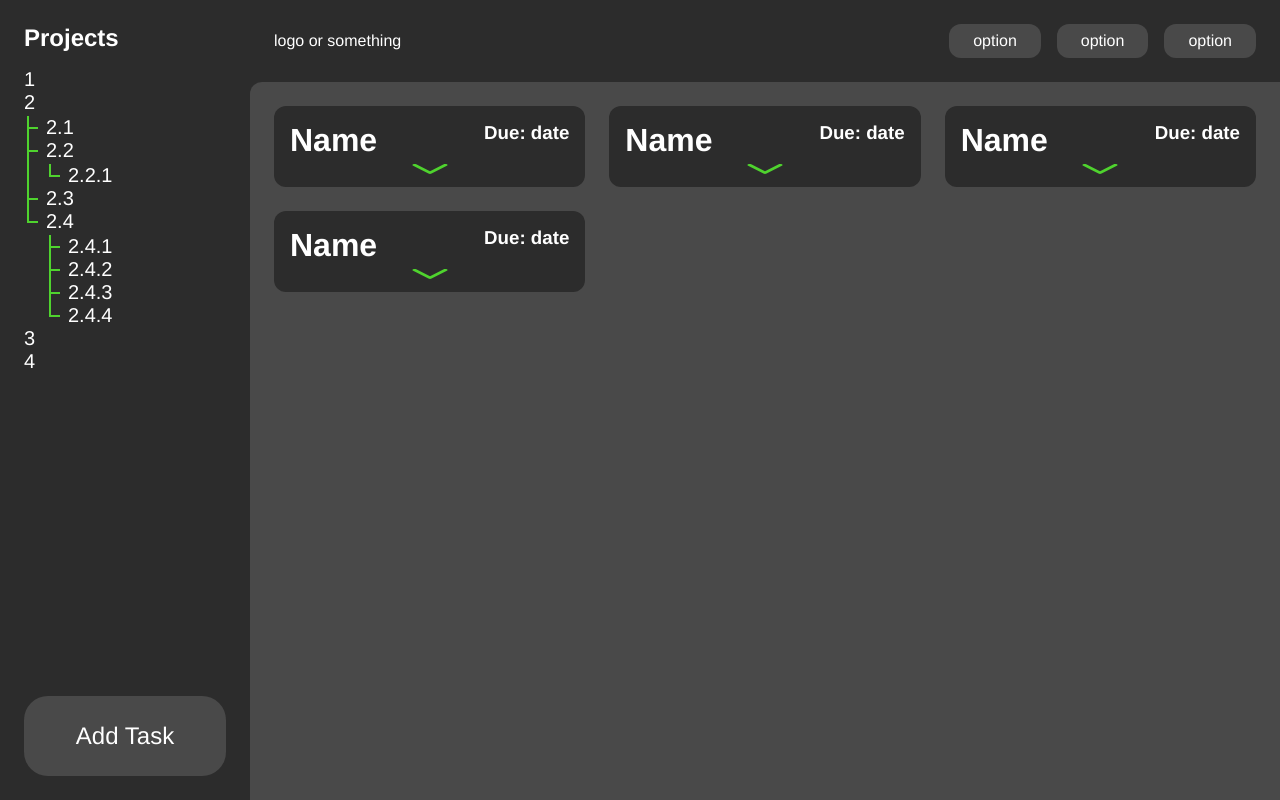
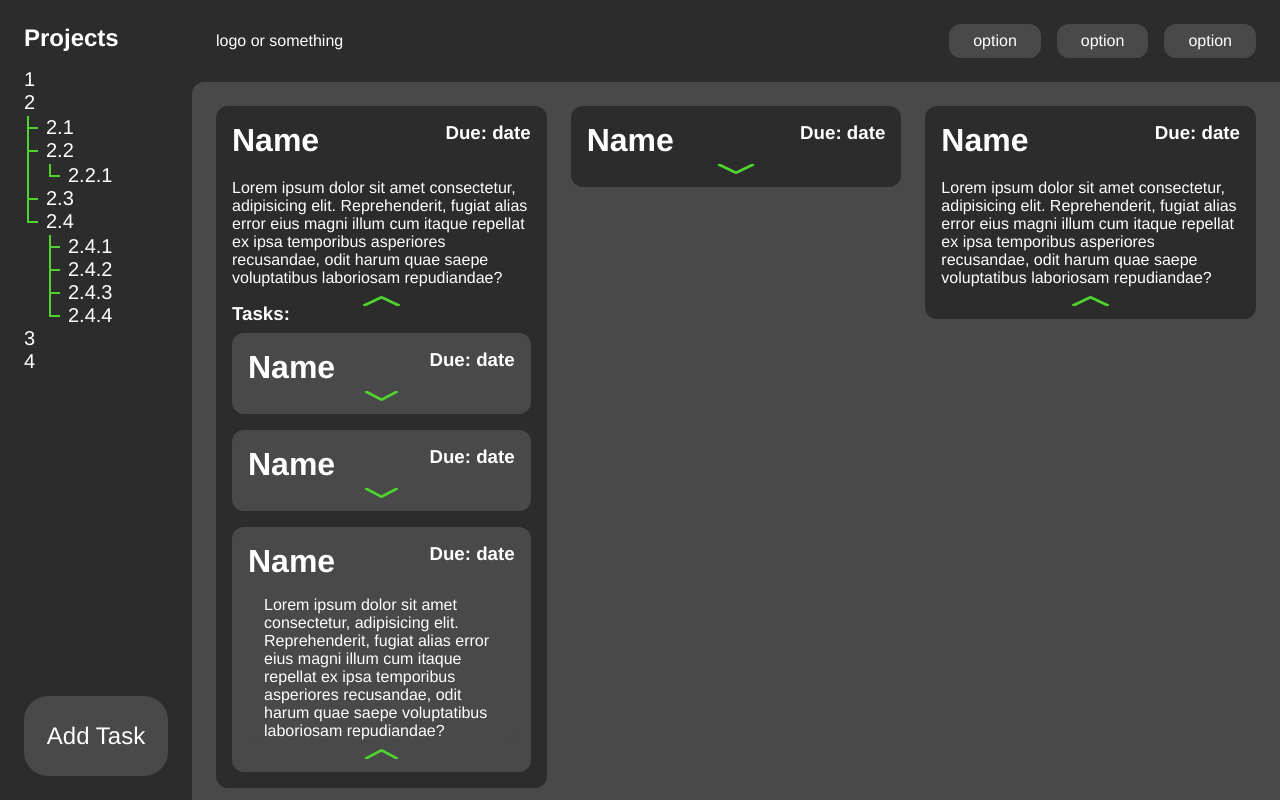
Before and after one commit to WitherMite/odin-to-do-list, a website built with webpack: page src/index.html in a window 1280 px wide. Built offline with nearby package versions, Linux system fonts and the light colour scheme.

Commit message:
UI tweaks

```diff
--- a/src/index.html
+++ b/src/index.html
@@ -13,6 +13,7 @@
     <button>option</button>
     <button>option</button>
   </nav>
+  <div class="sidebar-container">
     <div class="sidebar">
       <h2>Projects</h2>
       <ul class="project-tree">
@@ -42,15 +43,16 @@
       </ul>
       <button class="new-task-btn">Add Task</button>
     </div>
+  </div>
   <main>
     <div class="task-board">
       <!-- placeholder tasks -->
-      <div class="project priority7">
+      <div class="task priority7">
         <div class="min-task-info">
           <h1>Name</h1>
           <h3>Due: date</h3>
         </div>
-        <div class="collapsible">
+        <div class="collapsible open">
           <p class="description">Lorem ipsum dolor sit amet consectetur, adipisicing elit. Reprehenderit, fugiat alias error eius magni illum cum itaque repellat ex ipsa temporibus asperiores recusandae, odit harum quae saepe voluptatibus laboriosam repudiandae?</p>
           <button class="dropdown-btn"><img class="dropdown" src="assets/down-arrow.svg" alt=""></button>
           <div class="project-tasks">
@@ -80,7 +82,7 @@
                 <h1>Name</h1>
                 <h3>Due: date</h3>
               </div>
-              <div class="collapsible">
+              <div class="collapsible open">
                 <p class="description">Lorem ipsum dolor sit amet consectetur, adipisicing elit. Reprehenderit, fugiat alias error eius magni illum cum itaque repellat ex ipsa temporibus asperiores recusandae, odit harum quae saepe voluptatibus laboriosam repudiandae?</p>
               </div>
               <button class="dropdown-btn"><img class="dropdown" src="assets/down-arrow.svg" alt=""></button>
@@ -97,6 +99,7 @@
         </div>
         <div class="collapsible">
           <p class="description">Lorem ipsum dolor sit amet consectetur, adipisicing elit. Reprehenderit, fugiat alias error eius magni illum cum itaque repellat ex ipsa temporibus asperiores recusandae, odit harum quae saepe voluptatibus laboriosam repudiandae?</p>
+          <button class="dropdown-btn"><img class="dropdown" src="assets/down-arrow.svg" alt=""></button>
         </div>
         <button class="dropdown-btn"><img class="dropdown" src="assets/down-arrow.svg" alt=""></button>
       </div>
@@ -106,8 +109,9 @@
           <h1>Name</h1>
           <h3>Due: date</h3>
         </div>
-        <div class="collapsible">
+        <div class="collapsible open">
           <p class="description">Lorem ipsum dolor sit amet consectetur, adipisicing elit. Reprehenderit, fugiat alias error eius magni illum cum itaque repellat ex ipsa temporibus asperiores recusandae, odit harum quae saepe voluptatibus laboriosam repudiandae?</p>
+          <button class="dropdown-btn"><img class="dropdown" src="assets/down-arrow.svg" alt=""></button>
         </div>
         <button class="dropdown-btn"><img class="dropdown" src="assets/down-arrow.svg" alt=""></button>
       </div>
--- a/src/style.css
+++ b/src/style.css
@@ -19,7 +19,7 @@ body {
     color: var(--font-color);
     min-height: 100svh;
     display: grid;
-    background-color: var(--primary-color);
+    background-color: var(--background-color);
     grid-template-columns: auto 1fr;
     grid-template-rows: auto 1fr;
 }
@@ -39,7 +39,9 @@ button:hover {
     padding: 1.5rem;
     display: flex;
     justify-content: flex-end;
+    flex-wrap: wrap;
     background-color: var(--primary-color);
+    gap: 1rem;
 }
 
 .logo {
@@ -49,16 +51,22 @@ button:hover {
 }
 
 .toolbar > button {
-    margin-left: 1rem;
     padding: .5em 1.5em;
     background-color: var(--background-color);
     border-radius: var(--border-radius);
 }
 
-.sidebar {
+.sidebar-container {
     grid-column: 1;
     grid-row: 1 / span 2;
-    width: min(25svw, 250px);
+    min-width: max(15svw, 175px);
+}
+
+.sidebar {
+    position: fixed;
+    top: 0;
+    width: max(15svw, 175px);
+    height: 100svh;
     padding: 1.5rem;
     background-color: var(--primary-color);
     display: flex;
@@ -74,6 +82,10 @@ button:hover {
     cursor: pointer;
 }
 
+main {
+    background-color: var(--primary-color);
+}
+
 .task-board {
     height: 100%;
     padding: 1.5rem;
@@ -85,7 +97,6 @@ button:hover {
     border-top-left-radius: var(--border-radius);
 }
 
-.project,
 .task {
     position: relative;
     padding: 1rem;
@@ -112,9 +123,14 @@ button:hover {
     border-radius: 0 0 var(--border-radius) var(--border-radius);
 }
 
+.collapsible p {
+    margin-bottom: .25rem;
+}
+
 .project-tasks .collapsible {
     position: static;
     left: none;
+    padding-bottom: 0;
 }
 
 .project-tasks > h3 {
@@ -147,10 +163,6 @@ button:hover {
     color: var(--secondary-color);
 }
 
-.collapsible > .dropdown-btn {
-    align-items: flex-end;
-}
-
 .open > .dropdown-btn > .dropdown,
 .open + .dropdown-btn > .dropdown {
     transform: rotateX(180deg);
```
Lines whose indentation alone changed are shown as unchanged.
